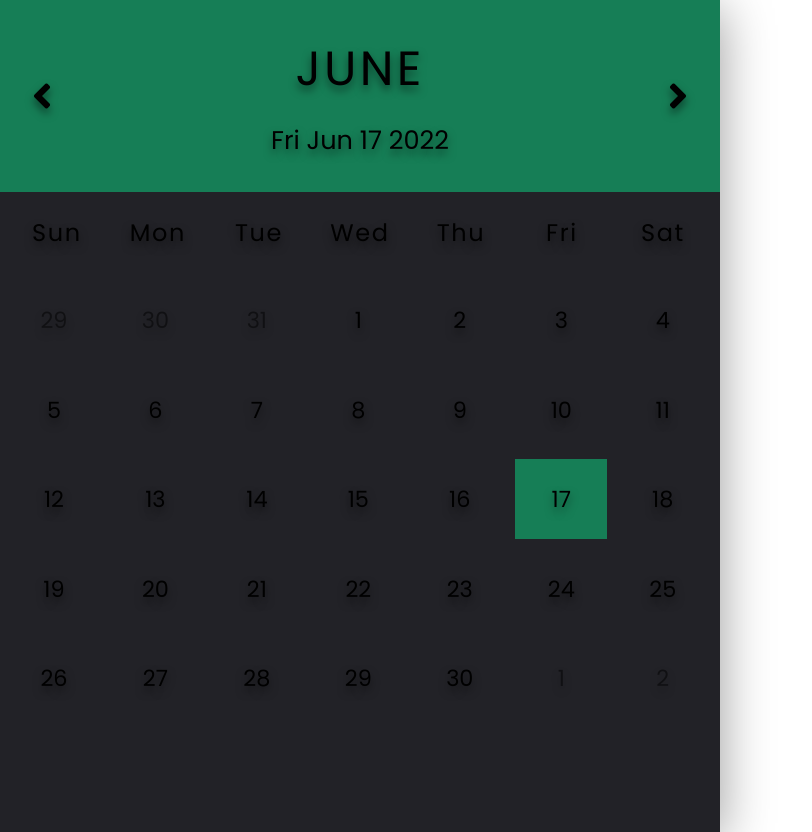
After one commit to orinno/KasirApp, a PHP site: page /page/chart.php in a window 1280 px wide. The commit adds this page. Shown: the whole page, without its empty margins (0-812 px from the left). Run offline with PHP 8.4, Linux system fonts and the light colour scheme; some libraries are stand-ins or nearby versions.

Commit message:
edit php

```diff
--- a/asset/css/style.css
+++ b/asset/css/style.css
@@ -375,41 +431,92 @@ table.table-bordered.dataTable thead tr:first-child th{
   font-weight: 600;
 }
 
-/* CSS Laporan */
-    /* button.dt-button{
-        background: #1c3d52;
-        color: #fff;
-        border: none;
-        margin-bottom: 1.5em;
-        padding: 5px 13px 5px 13px;
-        border-radius: 5px;
+/* calendar */
+.calendar {
+  width: 45rem;
+  height: 52rem;
+  background-color: #222227;
+  box-shadow: 0 0.5rem 3rem rgba(0, 0, 0, 0.4);
 }
-    table.dataTable.no-footer{
-        margin-bottom: 1em;
+
+.month {
+  width: 100%;
+  height: 12rem;
+  background-color: #167e56;
+  display: flex;
+  justify-content: space-between;
+  align-items: center;
+  padding: 0 2rem;
+  text-align: center;
+  text-shadow: 0 0.3rem 0.5rem rgba(0, 0, 0, 0.5);
 }
-    button.dt-button:hover:not(.disabled){
-        background-color: #1c3d52;
-        padding: 5px 13px 5px 13px;
-        border: none;
+
+.month i {
+  font-size: 2.5rem;
+  cursor: pointer;
 }
-    button.dt-button:focus:not(.disabled){
-        background: #1c3d52;
-        background-color: #1c3d52;
-        border: none;
-        text-shadow: none;
-        color: black;
-        box-shadow: none;
+
+.month h1 {
+  font-size: 3rem;
+  font-weight: 400;
+  text-transform: uppercase;
+  letter-spacing: 0.2rem;
+  margin-bottom: 1rem;
 }
-    .dataTables_wrapper .dataTables_paginate .paginate_button:hover{
-        padding: 0px 5px 0px 5px;
-        background: #1c3d52;
+
+.month p {
+  font-size: 1.6rem;
 }
-    .dataTables_wrapper .dataTables_paginate .paginate_button{
-        padding: 0px 5px 0px 5px;
+
+.weekdays {
+  width: 100%;
+  height: 5rem;
+  padding: 0 0.4rem;
+  display: flex;
+  align-items: center;
 }
-    .dataTables_wrapper .dataTables_paginate .paginate_button:active{
-        padding: 0px 5px 0px 5px;
+
+.weekdays div {
+  font-size: 1.5rem;
+  font-weight: 400;
+  letter-spacing: 0.1rem;
+  width: calc(44.2rem / 7);
+  display: flex;
+  justify-content: center;
+  align-items: center;
+  text-shadow: 0 0.3rem 0.5rem rgba(0, 0, 0, 0.5);
 }
-    .dataTables_wrapper .dataTables_paginate .paginate_button.current{
-        padding: 0px 5px 0px 5px;
-    } */
+
+.days {
+  width: 100%;
+  display: flex;
+  flex-wrap: wrap;
+  padding: 0.2rem;
+}
+
+.days div {
+  font-size: 1.4rem;
+  margin: 0.3rem;
+  width: calc(40.2rem / 7);
+  height: 5rem;
+  display: flex;
+  justify-content: center;
+  align-items: center;
+  text-shadow: 0 0.3rem 0.5rem rgba(0, 0, 0, 0.5);
+  transition: background-color 0.2s;
+}
+
+.days div:hover:not(.today) {
+  background-color: #262626;
+  border: 0.2rem solid #777;
+  cursor: pointer;
+}
+
+.prev-date,
+.next-date {
+  opacity: 0.5;
+}
+
+.today {
+  background-color: #167e56;
+}
--- /dev/null
+++ b/asset/js/scriptCalendar.js
@@ -0,0 +1,82 @@
+const date = new Date();
+
+const renderCalendar = () => {
+  date.setDate(1);
+
+  const monthDays = document.querySelector(".days");
+
+  const lastDay = new Date(
+    date.getFullYear(),
+    date.getMonth() + 1,
+    0
+  ).getDate();
+
+  const prevLastDay = new Date(
+    date.getFullYear(),
+    date.getMonth(),
+    0
+  ).getDate();
+
+  const firstDayIndex = date.getDay();
+
+  const lastDayIndex = new Date(
+    date.getFullYear(),
+    date.getMonth() + 1,
+    0
+  ).getDay();
+
+  const nextDays = 7 - lastDayIndex - 1;
+
+  const months = [
+    "January",
+    "February",
+    "March",
+    "April",
+    "May",
+    "June",
+    "July",
+    "August",
+    "September",
+    "October",
+    "November",
+    "December",
+  ];
+
+  document.querySelector(".date h1").innerHTML = months[date.getMonth()];
+
+  document.querySelector(".date p").innerHTML = new Date().toDateString();
+
+  let days = "";
+
+  for (let x = firstDayIndex; x > 0; x--) {
+    days += `<div class="prev-date">${prevLastDay - x + 1}</div>`;
+  }
+
+  for (let i = 1; i <= lastDay; i++) {
+    if (
+      i === new Date().getDate() &&
+      date.getMonth() === new Date().getMonth()
+    ) {
+      days += `<div class="today">${i}</div>`;
+    } else {
+      days += `<div>${i}</div>`;
+    }
+  }
+
+  for (let j = 1; j <= nextDays; j++) {
+    days += `<div class="next-date">${j}</div>`;
+    monthDays.innerHTML = days;
+  }
+};
+
+document.querySelector(".prev").addEventListener("click", () => {
+  date.setMonth(date.getMonth() - 1);
+  renderCalendar();
+});
+
+document.querySelector(".next").addEventListener("click", () => {
+  date.setMonth(date.getMonth() + 1);
+  renderCalendar();
+});
+
+renderCalendar();
--- a/login.php
+++ b/login.php
@@ -55,7 +55,7 @@ if (isset($_POST['login'])) {
     <!-- LOGIN -->
     <div class="container">
         <form action="" method="POST" class="login-email">
-            <p class="login-text" style="text-align: center; font-size: 2rem; font-weight: 600;">KasirApp</p>
+            <p class="login-text" style="text-align: center; font-size: 2rem; font-weight: 600;">MomskyApp</p>
             <!-- Alert -->
             <?php if (isset($_SESSION['error']) && $_SESSION['error'] != '') { ?>
 				<div class="alert alert-danger" role="alert">
--- /dev/null
+++ b/page/chart.php
@@ -0,0 +1,39 @@
+<!DOCTYPE html>
+<html lang="en">
+  <head>
+    <meta charset="UTF-8" />
+    <meta name="viewport" content="width=device-width, initial-scale=1.0" />
+    <title>Calendar</title>
+    <link rel="stylesheet" href="../asset/css/style.css" />
+    <link
+      rel="stylesheet"
+      href="https://cdnjs.cloudflare.com/ajax/libs/font-awesome/5.13.0/css/all.min.css"
+    />
+  </head>
+  <body>
+    <div class="container" style="height: 100vh;">
+      <div class="calendar">
+        <div class="month">
+          <i class="fas fa-angle-left prev"></i>
+          <div class="date">
+            <h1></h1>
+            <p></p>
+          </div>
+          <i class="fas fa-angle-right next"></i>
+        </div>
+        <div class="weekdays">
+          <div>Sun</div>
+          <div>Mon</div>
+          <div>Tue</div>
+          <div>Wed</div>
+          <div>Thu</div>
+          <div>Fri</div>
+          <div>Sat</div>
+        </div>
+        <div class="days"></div>
+      </div>
+    </div>
+
+    <script src="../asset/js/scriptCalendar.js"></script>
+  </body>
+</html>
--- a/page/riwayat.php
+++ b/page/riwayat.php
@@ -59,7 +59,7 @@ $view = $dbconnect->query('SELECT * FROM transaksi');
 			<td><?=$row['total']?></td>
 			<td><?=$row['nama']?></td>
 			<td>
-                <a href="unduh_struk.php?idtrx=<?=$row['id_transaksi']?>" class="btn btn-primary">Lihat</a>
+                <a href="unduh_struk.php?idtrx=<?=$row['id_transaksi']?>" style="padding: 5px;" class="btn-biru btn-sm">Lihat</a>
 			</td>
 		</tr>
 		<?php } ?>
```
Also changed, not shown: other parts of asset/css/style.css (+59 -3 lines), index.php (+7 -22 lines), keranjang_act.php (+0 -27 lines), page/barang.php (+15 -0 lines), page/home.php (+69 -59 lines), page2/transaksi.php (+3 -5 lines). Lines whose indentation alone changed are shown as unchanged.
